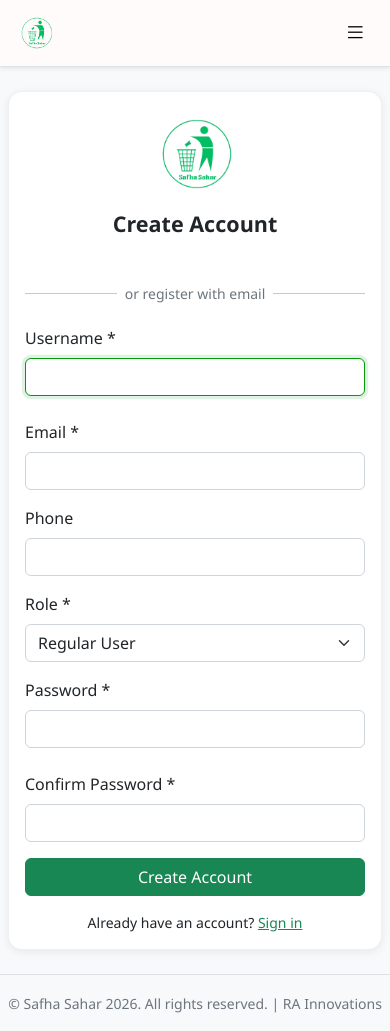
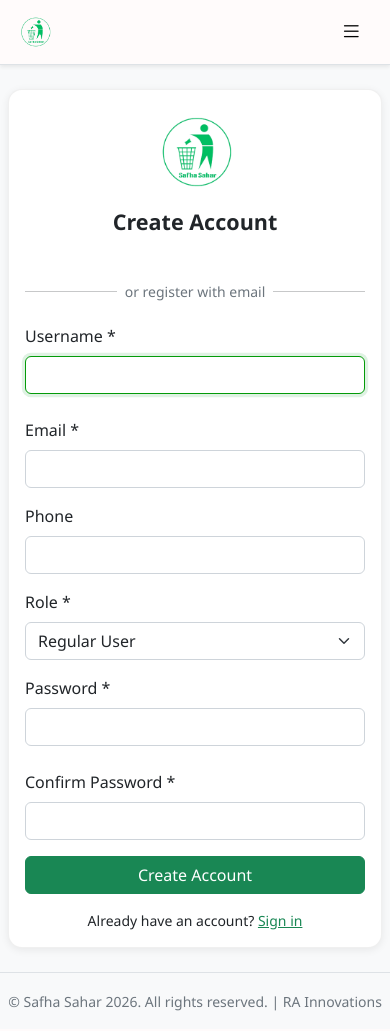
Before and after one commit to educationroz/waste_reporting_system, a Django app: page /register/ in a window 390 px wide. Run offline with Django 5.2, Linux system fonts and the light colour scheme; some libraries are stand-ins or nearby versions.

Commit message:
Fix register Google button width and hamburger menu right padding

```diff
--- a/templates/web_app/base.html
+++ b/templates/web_app/base.html
@@ -170,10 +170,10 @@
 <body hx-ext="head-support" hx-boost="true" hx-target="#content-app" hx-select="#content-app" hx-swap="outerHTML show:window:top">
 
 <!-- NAVBAR SECTION -->
-<nav class="navbar navbar-light shadow-sm sticky-top px-3 px-sm-4 px-lg-5" style="z-index: 1030;">
-    <div class="container-fluid d-flex align-items-center flex-nowrap position-relative px-0">
+<nav class="navbar navbar-light shadow-sm sticky-top" style="z-index: 1030;">
+    <div class="container-fluid d-flex align-items-center flex-nowrap position-relative px-3 px-md-4">
         <a class="navbar-brand notranslate d-flex align-items-center flex-shrink-1 me-2" href="/" translate="no" style="min-width:0;">
-            <img src="{% static 'web_app/image/SafhaSahar.png' %}" alt="{% trans 'Logo' %}" width="40" height="40" class="d-inline-block align-text-top me-2 flex-shrink-0">
+            <img src="{% static 'web_app/image/SafhaSahar.png' %}" alt="{% trans 'Logo' %}" width="38" height="38" class="d-inline-block align-text-top me-2 flex-shrink-0">
             <span class="fw-semibold text-truncate" style="color: #25be27;">
                 <span class="d-none d-sm-inline">SafhaSahar</span>
 
@@ -181,13 +181,13 @@
         </a>
 
         <!-- MOBILE: single toggle button that reveals the icon group -->
-            <button class="btn nav-quick-toggle-btn d-inline-flex d-md-none ms-auto" type="button"
+            <button class="btn nav-quick-toggle-btn d-inline-flex d-md-none ms-auto me-1" type="button"
                     onclick="toggleNavQuickMenu()" aria-label="{% trans 'More options' %}" title="{% trans 'More options' %}">
                 <i class="bi bi-list"></i>
             </button>
 
         <!-- Right Side Container: icon group. Desktop = always inline. Mobile = hidden until toggled -->
-        <div id="navQuickMenu" class="d-none d-md-flex align-items-center ms-md-auto gap-2 gap-lg-3 flex-shrink-0 pe-1 pe-lg-2">
+        <div id="navQuickMenu" class="d-none d-md-flex align-items-center ms-md-auto gap-2 gap-lg-3 flex-shrink-0">
             <!-- Dark/Light Theme Toggle -->
             <button id="theme-toggle-btn" class="btn theme-toggle-btn"
                     type="button" onclick="toggleTheme()" aria-label="{% trans 'Toggle dark/light theme' %}" title="{% trans 'Toggle theme' %}">
--- a/templates/web_app/register.html
+++ b/templates/web_app/register.html
@@ -236,17 +236,16 @@ function getCookie(name) {
 
 // ── Google Sign-In ───────────────────────────────────────────────────────────
 function getOptimalGoogleButtonWidth() {
-    const refBtn = document.getElementById('reg-btn') || document.getElementById('username');
-    let width = 320;
-    if (refBtn && refBtn.offsetWidth > 0) {
-        width = refBtn.offsetWidth;
-    } else {
-        const cardBody = document.querySelector('.card-body');
-        if (cardBody && cardBody.clientWidth > 0) {
-            width = cardBody.clientWidth - 48;
-        }
+    const fullBtn = document.getElementById('reg-btn');
+    if (fullBtn && fullBtn.offsetWidth > 0) {
+        return Math.max(220, Math.min(400, Math.floor(fullBtn.offsetWidth)));
     }
-    return Math.max(200, Math.min(400, Math.floor(width)));
+    const cardBody = document.querySelector('.auth-card .card-body') || document.querySelector('.card-body');
+    if (cardBody && cardBody.clientWidth > 0) {
+        const computedPadding = (parseInt(window.getComputedStyle(cardBody).paddingLeft, 10) || 24) * 2;
+        return Math.max(220, Math.min(400, Math.floor(cardBody.clientWidth - computedPadding)));
+    }
+    return 320;
 }
 
 function renderGoogleButton() {
```
Also changed, not shown: templates/web_app/login.html (+9 -10 lines).
